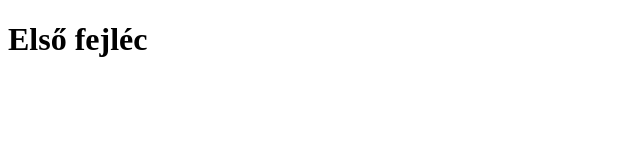
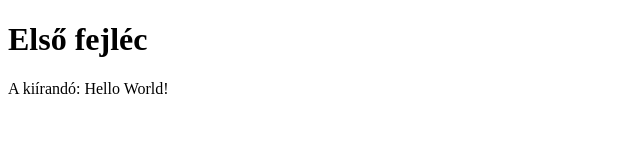
Before and after one commit to kinga97/New-Beginning, a plain HTML site: page index.html in a window 1280 px wide. Shown: the whole page, without its empty margins (0-640 px from the left). Drawn offline with Linux system fonts and the light colour scheme.

Commit message:
Harmadik commit

```diff
--- /dev/null
+++ b/alap.js
@@ -0,0 +1,20 @@
+'use strict'; // Gyengén típusos nyelv (Adattípusai: number, bigint, string, boolean, null, undefined, object, symbol)
+
+let nev = 'Kucsera Kinga';
+/* Modális ablak függvények */
+// window.alert(nev);
+// alert(nev);
+
+// let tanuloSzam = window.prompt('Hány tanuló van jelen:', 12);
+// let szoveg = `A tanulók száma: ${tanuloSzam}`;
+
+// let szoveg = 1232344567565756775755765765767576577576576756757576775757n * 2n; //Bigint
+// let szoveg; //Undefined
+
+// let szoveg = 12;
+// szoveg = null; //Null
+
+let szoveg = 'Hello World!';
+// window.alert(szoveg);
+
+document.getElementById('kiir').innerText = szoveg;
--- a/index.html
+++ b/index.html
@@ -2,9 +2,11 @@
 <html>
 <head>
 <title>Első próba HTML</title>
-<meta charset="utf-8">
+<meta charset='utf-8'>
 </head>
 <body>
 <h1>Első fejléc</h1>
+<p>A kiírandó: <span id='kiir'></span></p>
+<script src='./alap.js'></script>
 </body>
 </html>
```
